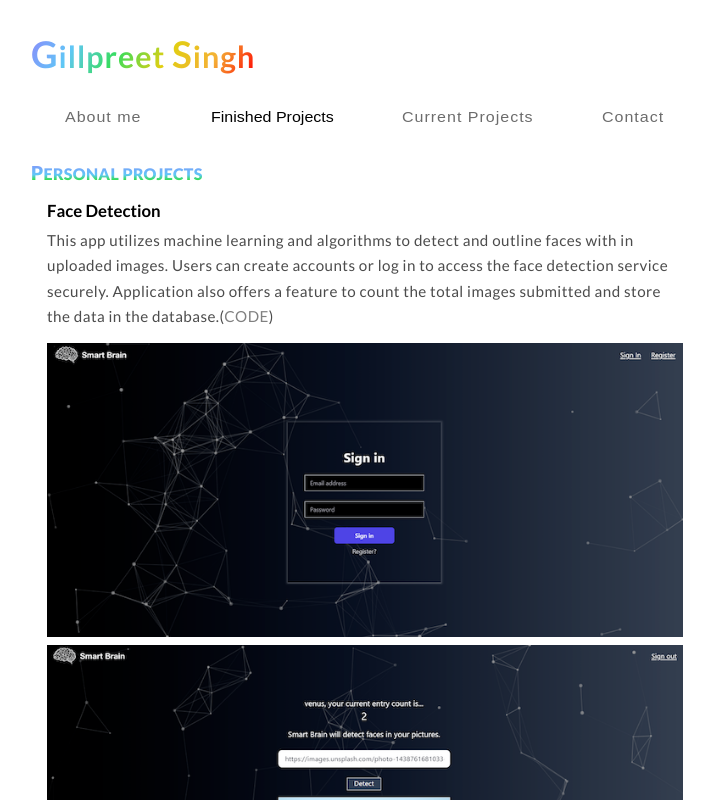
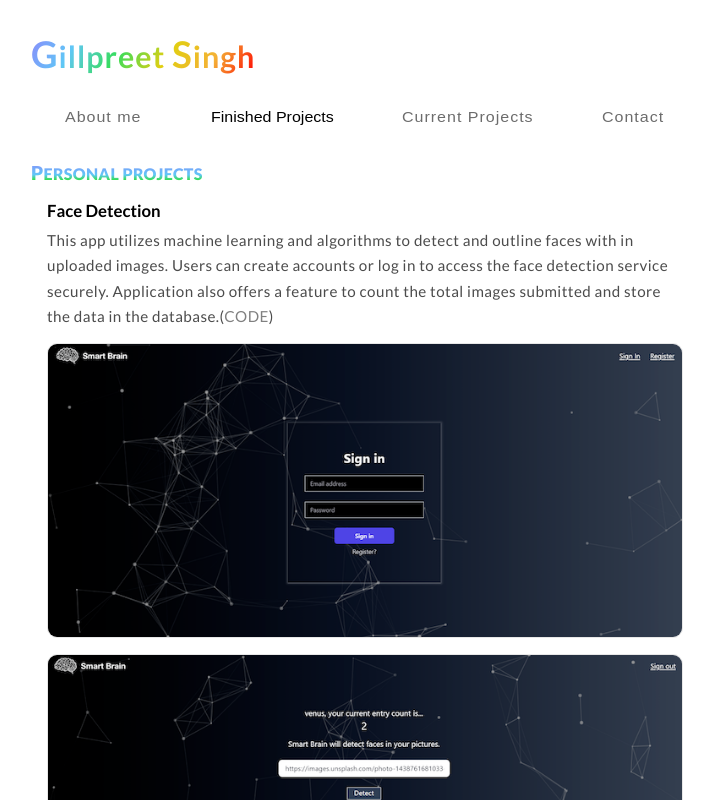
Before and after one commit to Gill-7/simple-portfolio-website, a React (Create React App) app: page /projects in a window 1280 px wide. Shown: the top 800 px of the page, without its empty margins (275-989 px from the left). Built offline with nearby package versions, Linux system fonts and the light colour scheme.

Commit message:
updated ever weather application

```diff
--- a/src/card/projectCard/ProjectCard.module.css
+++ b/src/card/projectCard/ProjectCard.module.css
@@ -68,5 +68,7 @@ li {
   margin: auto;
   display: block;
   object-fit: cover;
-  margin-bottom: 0.5rem;
+  margin-bottom: 1rem;
+  border: 1px solid rgb(231, 231, 231);
+  border-radius: 10px;
 }
```
Also changed, not shown: public/images/weather1.png, public/images/weather1a.png.
